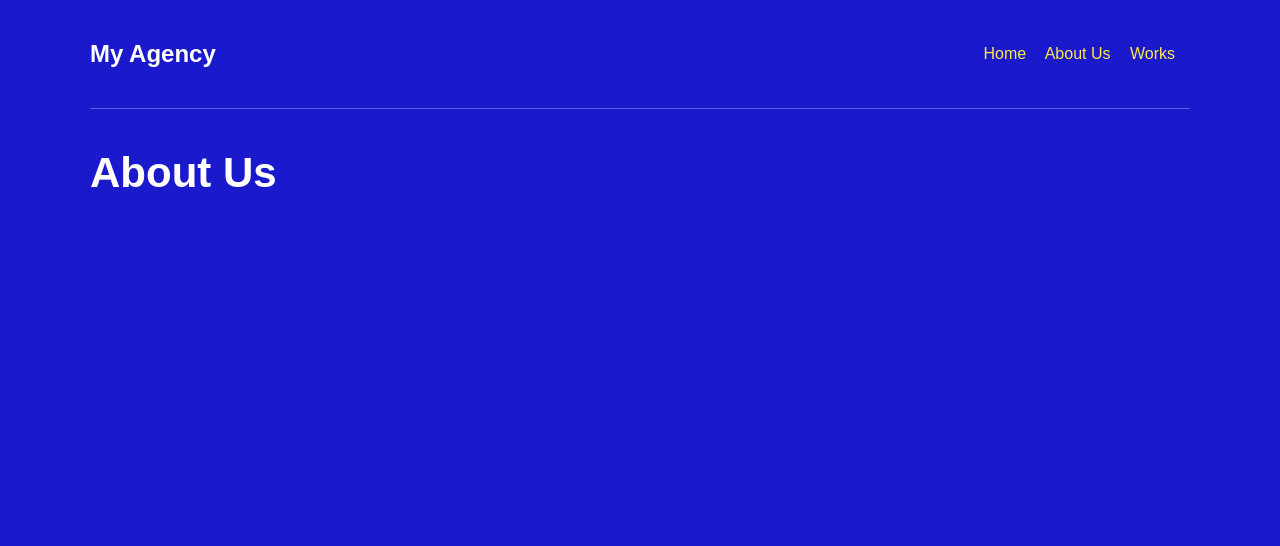
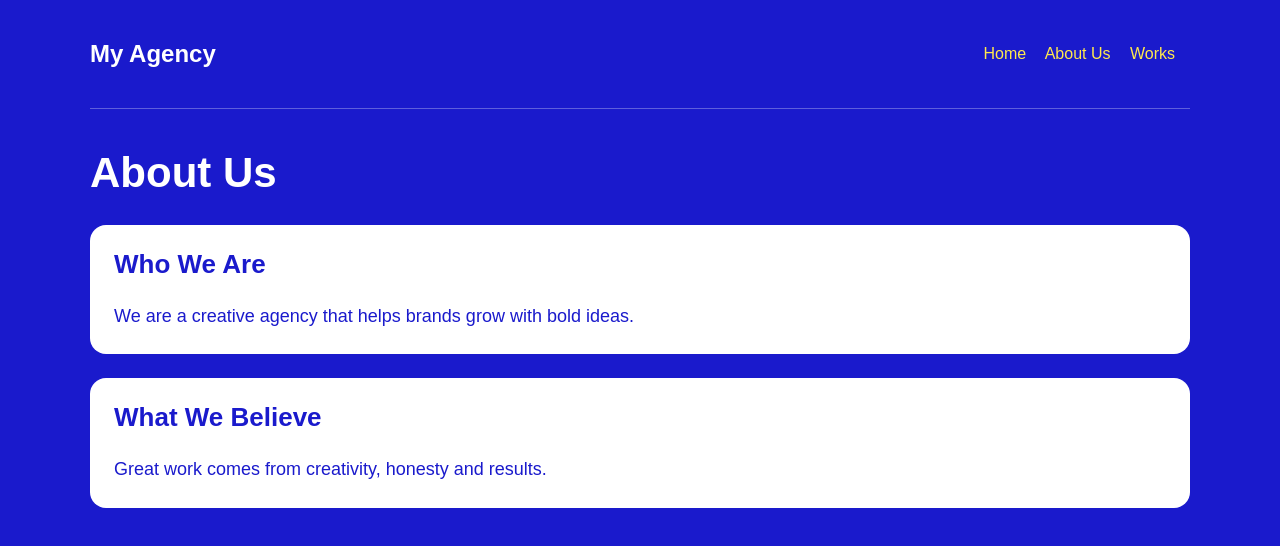
Before and after one commit to edidiongwilsonat-prog/my-agency-site, a plain HTML site: page about.html in a window 1280 px wide. Drawn offline with Linux system fonts and the light colour scheme.

Commit message:
Update about.html

```diff
--- a/about.html
+++ b/about.html
@@ -1,5 +1,12 @@
+<!DOCTYPE html>
+<html lang="en">
+<head>
+  <meta charset="UTF-8">
   <meta name="viewport" content="width=device-width, initial-scale=1">
   <link rel="stylesheet" href="style.css">
+  <title>About Us</title>
+</head>
+<body>
   <header>
     <h2>My Agency</h2>
     <nav>
@@ -10,3 +17,15 @@
   </header>
 
   <h1>About Us</h1>
+
+  <div class="work">
+    <h2>Who We Are</h2>
+    <p>We are a creative agency that helps brands grow with bold ideas.</p>
+  </div>
+
+  <div class="work">
+    <h2>What We Believe</h2>
+    <p>Great work comes from creativity, honesty and results.</p>
+  </div>
+</body>
+</html>
```
Lines whose indentation alone changed are shown as unchanged.
